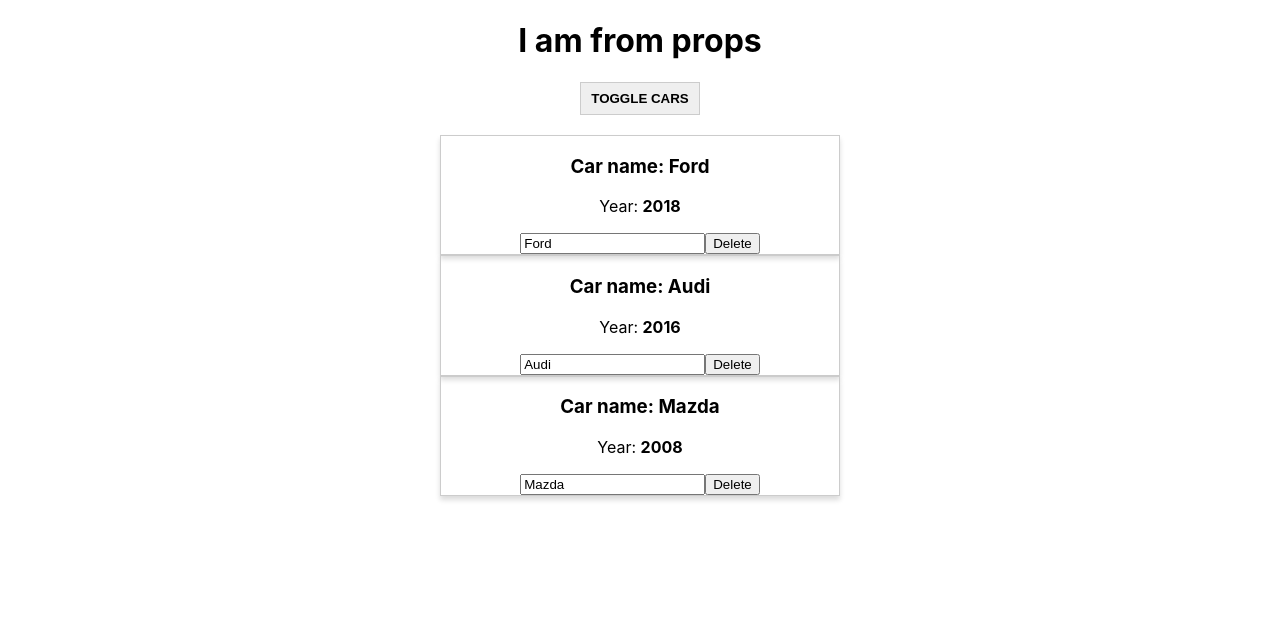
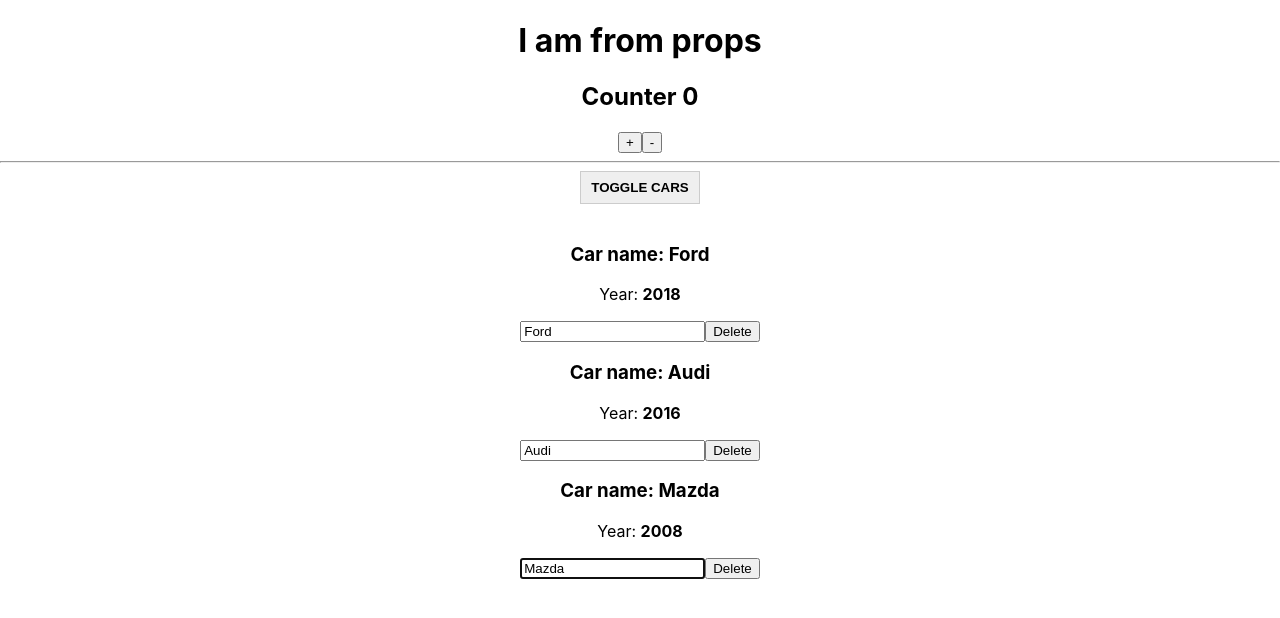
Before and after one commit to dimka-matsi/wfms-react, a React app: page / in a window 1280 px wide. Both pictures are taken after a click on the button "TOGGLE CARS". Shown: the top 618 px of the page. Built offline with nearby package versions, Linux system fonts and the light colour scheme.

Commit message:
last update block 5

```diff
--- a/src/App.js
+++ b/src/App.js
@@ -1,12 +1,14 @@
 import React, { Component } from 'react';
 import './App.scss';
 import Car from './Car/car';
+import ErrorBoundary from './ErrorBoundary/ErrorBoundary';
+import Counter from './Counter/Counter'
 
 class App extends Component {
 
   constructor() {
     super();
-    console.log('four');
+    console.log('constructor');
   }
 
   state = {
@@ -61,15 +63,15 @@ class App extends Component {
   }
 
   componentWillMount() {
-    console.log('first');
+    console.log('componentWillMount');
   }
 
   componentDidMount() {
-    console.log('second');
+    console.log('componentDidMount');
   }
 
   render() {
-    console.log('third');
+    console.log('render app');
     const divStyle = {
       textAlign: 'center'
     };
@@ -79,13 +81,14 @@ class App extends Component {
     if (this.state.showCars) {
       car = this.state.cars.map((car, index) => {
             return (
+                <ErrorBoundary key={index}>
                   <Car
-                  key={index}
                     name={car.name}
                     year={car.year}
                     onDelete={this.deleteHandler.bind(this, index)}
                     onChangeName={event => this.onChangeName(event.target.value, index)}
                   />
+                </ErrorBoundary>
               );
           })
     }
@@ -96,6 +99,10 @@ class App extends Component {
       <div style={divStyle}>
         {/*<h1>{this.state.pageTitle}</h1>*/}
         <h1>{this.props.title}</h1>
+
+        <Counter />
+
+        <hr />
 
         {/*<input type="text" onChange={this.handleInput} />*/}
 
--- a/src/Car/Car.css
+++ b/src/Car/Car.css
@@ -6,6 +6,13 @@
 	width: 300px;
 	border-radius: 5px;
 	transition: border, box-shadow .9s;
+	border: 1px solid #ccc;
+	box-shadow: 0 4px 5px rgba(0,0,0,.14);
+}
+.Car:hover {
+	border: 1px solid #aaa;
+	box-shadow: 0 4px 15px 0 rgba(0,0,0, ,25);
+	cursor: pointer;
 }
 
 .input {
--- a/src/Car/car.js
+++ b/src/Car/car.js
@@ -1,9 +1,54 @@
 import React from 'react';
-import Radium from 'radium';
+// import Radium from 'radium';
 import classes from './Car.css';
+import withClass from '../hoc/withClass'
 
 class Car extends React.Component {
+
+	constructor(props) {
+		super(props);
+
+		this.inputRef = React.createRef();
+	}
+
+	componentDidMount() {
+		this.inputRef.current.focus();
+	}
+
+	// componentWillReceiveProps(nextProps) {
+	// 	console.log('first: ', nextProps);
+	// }
+
+	// shouldComponentUpdate(nextProps, nexState) {
+	// 	console.log('second: ', nextProps, nexState);
+	// 	return true;
+	// }
+
+	// componentWillUpdate(nextProps, nextState) {
+	// 	console.log('third: ', nextProps, nextState);
+	// }
+
+	// static getDerivedStateFromProps(nextProps, prevState) {
+	// 	console.log('getDerivedStateFromProps', nextProps, prevState);
+
+	// 	return prevState;
+	// }
+
+	// componentDidUpdate() {
+	// 	console.log('four: ');
+	// }
+
+	// componentWillUnmount() {
+	// 	console.log('car componentWillUnmount');
+	// }
+
+
 	render() {
+
+		// if(Math.random() > 0.7) {
+		// 	throw new Error('Car random failed');
+		// }
+
 		const inputClasses = [classes.input];
 
 		if (this.props.name !== '') {
@@ -16,28 +61,29 @@ class Car extends React.Component {
 			inputClasses.push(classes.bold);
 		}
 
-		const style = {
-			border: '1px solid #ccc',
-			boxShadow: '0 4px 5px rgba(0,0,0,.14)',
-			':hover': {
-				border: '1px solid #aaa',
-				boxShadow: '0 4px 15px 0 rgba(0,0,0, ,25)',
-				cursor: 'pointer'
-			}
-		}
+		// const style = {
+		// 	border: '1px solid #ccc',
+		// 	boxShadow: '0 4px 5px rgba(0,0,0,.14)',
+		// 	':hover': {
+		// 		border: '1px solid #aaa',
+		// 		boxShadow: '0 4px 15px 0 rgba(0,0,0, ,25)',
+		// 		cursor: 'pointer'
+		// 	}
+		// }
 
 		return (
-			<div className={classes.Car} style={style}>
+			<React.Fragment>
 				<h3>Car name: {this.props.name}</h3>
 				<p>Year: <strong>{this.props.year}</strong></p>
 				<input
+					ref={this.inputRef}
 					type="text"
 					onChange={this.props.onChangeName}
 					value={this.props.name}
 					className={inputClasses.join(' ')}
 				/>
 				<button onClick={this.props.onDelete}>Delete</button>
-			</div>
+			</React.Fragment>
 		);
 	}
 }
@@ -46,4 +92,6 @@ class Car extends React.Component {
 
 // }
 
-export default Radium(Car);
+// export default Radium(Car);
+// export default Car;
+export default withClass(Car, classes.Car);
--- /dev/null
+++ b/src/Counter/Counter.js
@@ -0,0 +1,35 @@
+import React, {Component} from 'react';
+import Auxiliary from '../hoc/Auxiliary'
+
+export default class Counter extends Component {
+	state = {
+		counter: 0
+	}
+
+	addCounter = () => {
+		// this.setState({
+		// 	counter: this.state.counter + 1
+		// });
+
+		this.setState((prevState) => {
+			return {
+				counter: prevState.counter + 1
+			}
+		});
+	}
+
+	render() {
+		return (
+			<Auxiliary>
+				<h2>Counter {this.state.counter}</h2>
+				<button onClick={this.addCounter}>+</button>
+				<button onClick={() => this.setState({counter: this.state.counter - 1})}>-</button>
+			</Auxiliary>
+		);
+		// return [
+		// 	<h2>Counter {this.state.counter}</h2>,
+		// 	<button onClick={this.addCounter}>+</button>,
+		// 	<button onClick={() => this.setState({counter: this.state.counter - 1})}>-</button>
+		// ]
+	}
+}
--- /dev/null
+++ b/src/ErrorBoundary/ErrorBoundary.js
@@ -0,0 +1,20 @@
+import React from 'react';
+
+export default class ErrorBoundary extends React.Component {
+
+	state = {
+		hasError: false
+	}
+
+	componentDidCatch(error, info) {
+		this.setState({hasError: true});
+	}
+
+	render() {
+		if(this.state.hasError) {
+			return <h1 style={{color: 'red'}}>Something went wrong</h1>;
+		}
+
+		return this.props.children;
+	}
+}
--- /dev/null
+++ b/src/hoc/Auxiliary.js
@@ -0,0 +1,7 @@
+import React from 'react';
+
+const Auxiliary = (props) => {
+	return props.children;
+}
+
+export default Auxiliary;
--- /dev/null
+++ b/src/hoc/withClass.js
@@ -0,0 +1,14 @@
+import React from 'react';
+
+const withClass = (Component, className) => {
+
+	return (props) => {
+		return (
+			<section className={className}>
+				<Component {...props}/>
+			</section>
+		);
+	}
+}
+
+export default withClass;
```
Lines whose indentation alone changed are shown as unchanged.
